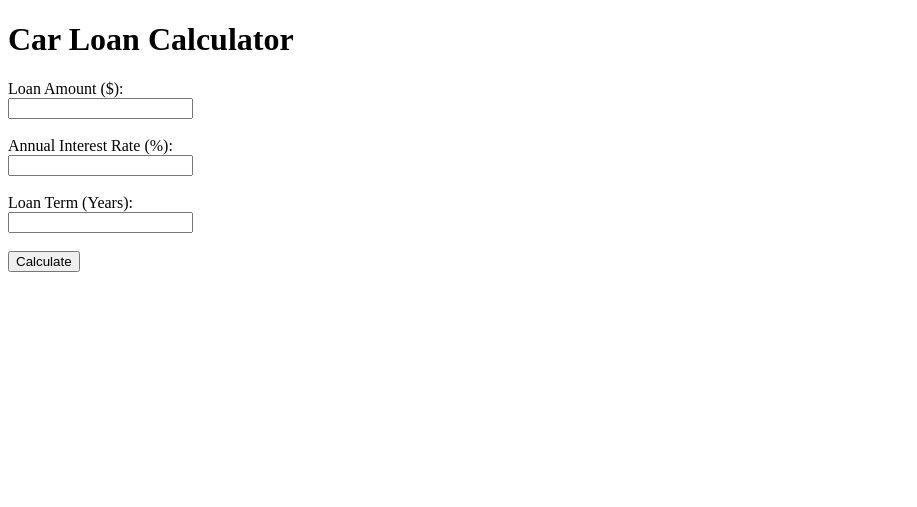
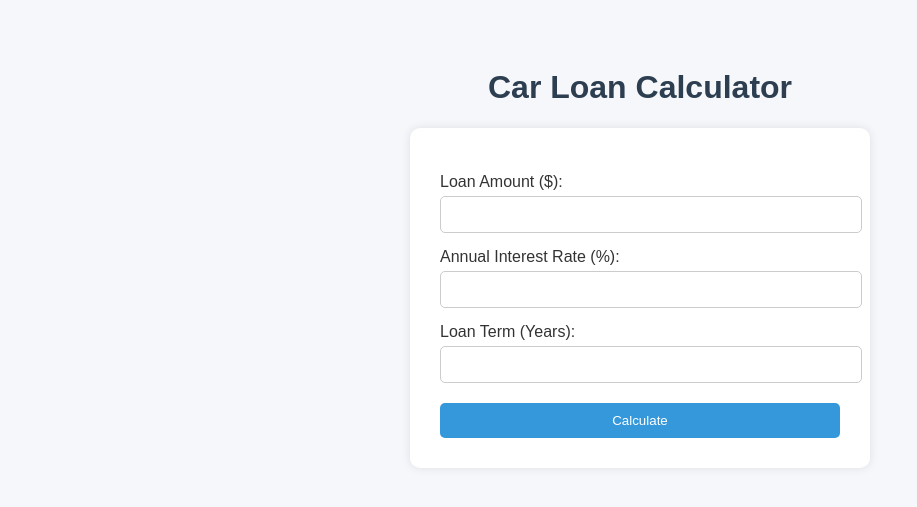
Before and after one commit to Saleemsadat/carLoanCalculator, a Flask app: page / in a window 1280 px wide. Shown: the top 507 px of the page, without its empty margins (0-917 px from the left). Run offline with Flask 3, Linux system fonts and the light colour scheme.

Commit message:
Updated design for car loan calculator page

```diff
--- a/templates/index.html
+++ b/templates/index.html
@@ -2,24 +2,88 @@
 <html>
 <head>
     <title>Car Loan Calculator</title>
+    <style>
+        body {
+            font-family: Arial, sans-serif;
+            background-color: #f5f7fa;
+            color: #333;
+            padding: 40px;
+        }
+
+        h1 {
+            text-align: center;
+            color: #2c3e50;
+        }
+
+        form {
+            max-width: 400px;
+            margin: auto;
+            background: white;
+            padding: 30px;
+            border-radius: 10px;
+            box-shadow: 0 0 10px rgba(0,0,0,0.1);
+        }
+
+        label {
+            display: block;
+            margin-top: 15px;
+        }
+
+        input {
+            width: 100%;
+            padding: 10px;
+            margin-top: 5px;
+            border: 1px solid #ccc;
+            border-radius: 5px;
+        }
+
+        button {
+            margin-top: 20px;
+            padding: 10px;
+            width: 100%;
+            background-color: #3498db;
+            color: white;
+            border: none;
+            border-radius: 5px;
+            cursor: pointer;
+        }
+
+        button:hover {
+            background-color: #2980b9;
+        }
+
+        .result {
+            max-width: 400px;
+            margin: 20px auto;
+            padding: 20px;
+            background: #dff0d8;
+            border: 1px solid #d0e9c6;
+            border-radius: 8px;
+            color: #3c763d;
+            text-align: center;
+        }
+    </style>
 </head>
 <body>
     <h1>Car Loan Calculator</h1>
+
     <form method="post">
-        <label>Loan Amount ($):</label><br>
-        <input type="number" name="principal" step="0.01" required><br><br>
+        <label>Loan Amount ($):</label>
+        <input type="number" name="principal" step="0.01" required>
 
-        <label>Annual Interest Rate (%):</label><br>
-        <input type="number" name="rate" step="0.01" required><br><br>
+        <label>Annual Interest Rate (%):</label>
+        <input type="number" name="rate" step="0.01" required>
 
-        <label>Loan Term (Years):</label><br>
-        <input type="number" name="years" required><br><br>
+        <label>Loan Term (Years):</label>
+        <input type="number" name="years" required>
 
         <button type="submit">Calculate</button>
     </form>
 
     {% if result %}
-        <h2>Monthly Payment: ${{ result }}</h2>
+        <div class="result">
+            <h2>Monthly Payment: ${{ result }}</h2>
+        </div>
     {% endif %}
 </body>
 </html>
```
